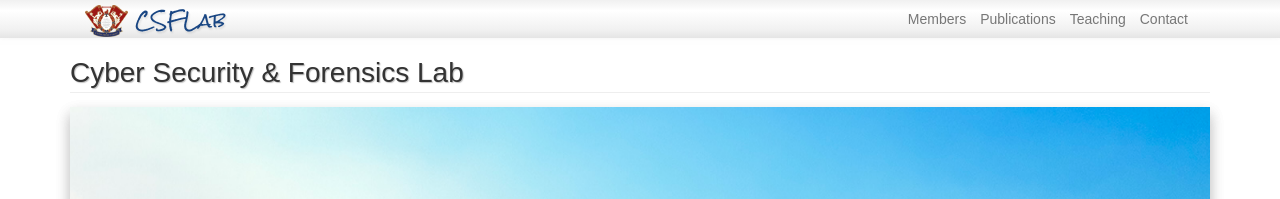
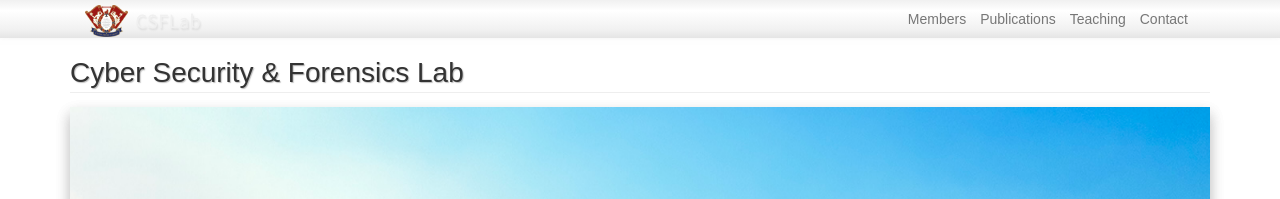
Before and after one commit to csf-lab/csf-lab.github.io, a Jekyll site: the page built from index.html, in a window 1280 px wide. Shown: the top 199 px of the page. Built offline with Jekyll 4.4.1, drawn with Linux system fonts in a browser that asks for light colours; nearby versions of some CDN libraries; some web fonts are replaced.

Commit message:
Update _layout.scss

```diff
--- a/_sass/_layout.scss
+++ b/_sass/_layout.scss
@@ -514,5 +514,18 @@ body, html {
 }
 .notice-box:hover{transform:scale(1.05);}
 
+/* ─── 로고 텍스트(brand-text) 차분하게 ───────────────── */
+.brand-text {
+  font-family: 'Noto Sans KR', sans-serif; /* 깔끔한 기본 폰트 */
+  font-weight: 500;                        /* 너무 두껍지 않게 */
+  letter-spacing: 0.4px;
+  color: #d0d0d0;                          /* 은은한 회색 */
+  transition: color .2s;
+}
+
+.navbar:hover .brand-text {                /* 마우스 올렸을 때만 살짝 강조 */
+  color: #f0f0f0;
+}
+
 /* —— 전역 다크 배경 —— */
 /* body, html { background:#121212 !important;  color:#e0e0e0 !important; } */
```
